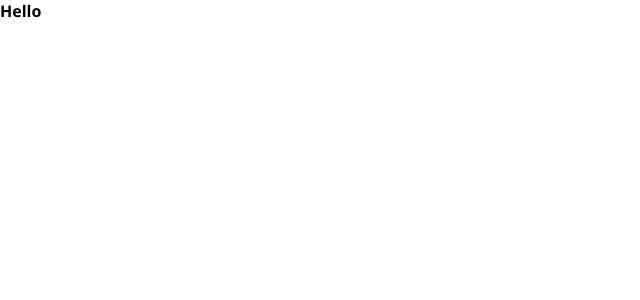
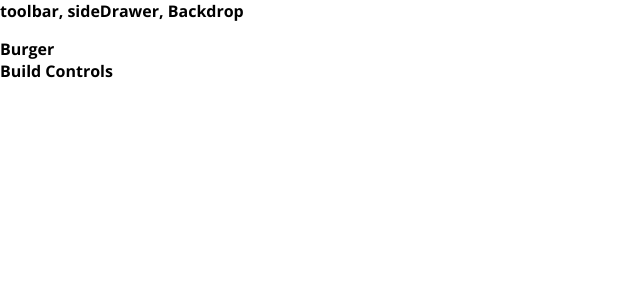
Before and after one commit to khalid7487/burgerBuilder, a React (Create React App) app: page / in a window 1280 px wide. Shown: the top 300 px of the page, without its empty margins (0-640 px from the left). Built offline with nearby package versions, Linux system fonts and the light colour scheme.

Commit message:
starting implementation burger

```diff
--- a/src/App.js
+++ b/src/App.js
@@ -1,10 +1,16 @@
-import React, {Component} from 'react';
+import React, { Component } from 'react';
+
+import Layout from './components/Layout/Layout';
+import BurgerBuilder from './containers/BurgerBuilder/BurgerBuilder';
 
 class App extends Component {
-  render(){
+  render() {
     return (
-      <div >
-      Hello
+      <div>
+          <Layout>
+            <BurgerBuilder/>
+          </Layout>
+
       </div>
     );
   }
--- /dev/null
+++ b/src/components/Layout/Layout.css
@@ -0,0 +1,3 @@
+.Content{
+    margin-top: 16px;
+}
--- /dev/null
+++ b/src/components/Layout/Layout.js
@@ -0,0 +1,16 @@
+import React from 'react';
+
+import Auxilary from '../../hoc/Auxilary';
+import './Layout.css';
+
+const layout = (props) =>(
+    <React.Fragment>
+
+    <div>toolbar, sideDrawer, Backdrop</div>
+    <main className="Content">
+        {props.children}
+    </main>
+    </React.Fragment>
+);
+
+export default layout;
--- /dev/null
+++ b/src/containers/BurgerBuilder/BurgerBuilder.js
@@ -0,0 +1,14 @@
+import React, { Component } from 'react';
+
+class BurgerBuilder extends Component {
+    render() {
+        return (
+            <React.Fragment>
+                <div>Burger</div>
+                <div>Build Controls</div>
+            </React.Fragment>
+        )
+    }
+}
+
+export default BurgerBuilder;
--- /dev/null
+++ b/src/hoc/Auxilary.js
@@ -0,0 +1,3 @@
+const auxilary = (props) => props.children;
+
+export default auxilary;
```
Also changed, not shown: 1 other file (tests, documents, lock files or other folders).
